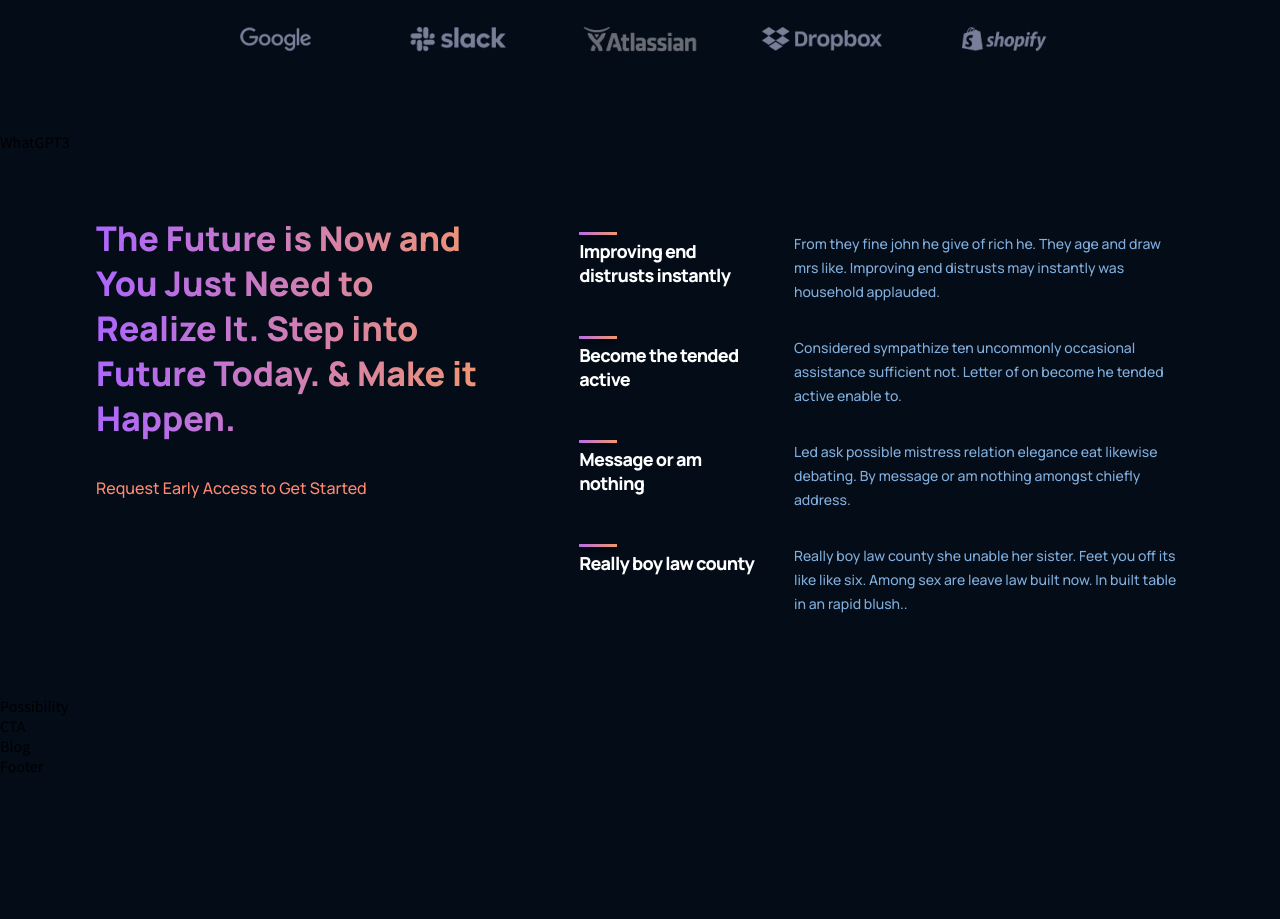
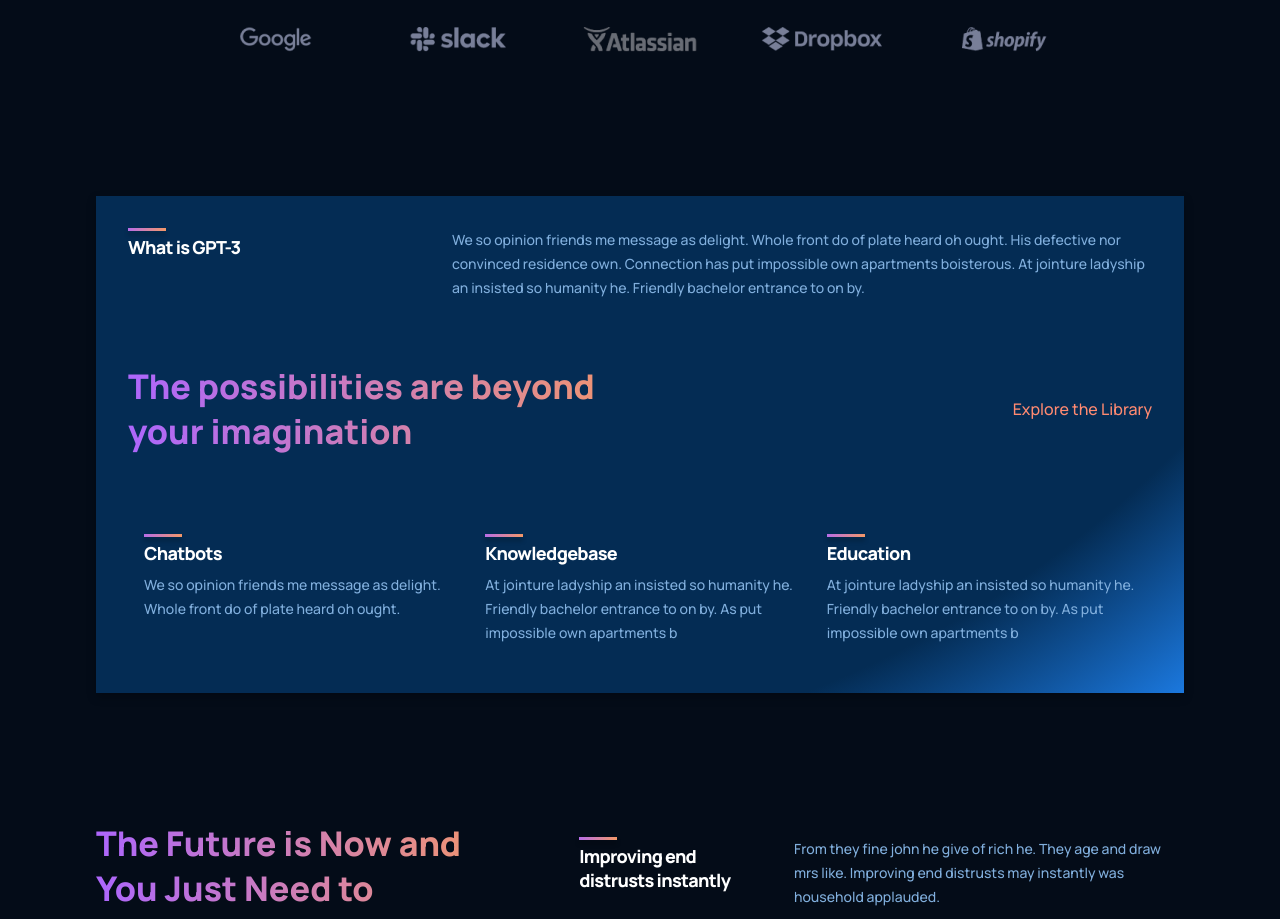
Before and after one commit to amiladimantha/GPT_5.0, a React (Create React App) app: page / in a window 1280 px wide. Shown: the part 900-1819 px from the top of the page. Before the commit the page ends 1676 px from the top, so only its background shows below. Built offline with nearby package versions, Linux system fonts and the light colour scheme.

Commit message:
whatgpt3

```diff
--- a/src/containers/whatGPT3/WhatGPT3.jsx
+++ b/src/containers/whatGPT3/WhatGPT3.jsx
@@ -1,10 +1,22 @@
 import React from 'react';
+import Feature from '../../components/feature/Feature';
 import './whatGPT3.css';
 
-const WhatGPT3 = () => {
-  return (
-    <div>WhatGPT3</div>
-  )
-}
+const WhatGPT3 = () => (
+  <div className="gpt3__whatgpt3 section__margin" id="wgpt3">
+    <div className="gpt3__whatgpt3-feature">
+      <Feature title="What is GPT-3" text="We so opinion friends me message as delight. Whole front do of plate heard oh ought. His defective nor convinced residence own. Connection has put impossible own apartments boisterous. At jointure ladyship an insisted so humanity he. Friendly bachelor entrance to on by." />
+    </div>
+    <div className="gpt3__whatgpt3-heading">
+      <h1 className="gradient__text">The possibilities are beyond your imagination</h1>
+      <p>Explore the Library</p>
+    </div>
+    <div className="gpt3__whatgpt3-container">
+      <Feature title="Chatbots" text="We so opinion friends me message as delight. Whole front do of plate heard oh ought." />
+      <Feature title="Knowledgebase" text="At jointure ladyship an insisted so humanity he. Friendly bachelor entrance to on by. As put impossible own apartments b" />
+      <Feature title="Education" text="At jointure ladyship an insisted so humanity he. Friendly bachelor entrance to on by. As put impossible own apartments b" />
+    </div>
+  </div>
+);
 
-export default WhatGPT3
+export default WhatGPT3;
--- a/src/containers/whatGPT3/whatGPT3.css
+++ b/src/containers/whatGPT3/whatGPT3.css
@@ -0,0 +1,123 @@
+.gpt3__whatgpt3 {
+    display: flex;
+    flex-direction: column;
+
+    padding: 2rem;
+    background: var(--color-footer);
+
+    /* ff 3.6+ */
+    background:-moz-radial-gradient(circle at 30% -100%, #042c54 25%, rgba(4, 44, 84, 1) 85%, rgba(27, 120, 222, 1) 100%);
+
+    /* safari 5.1+,chrome 10+ */
+    background:-webkit-radial-gradient(circle at 30% -100%, #042c54 25%, rgba(4, 44, 84, 1) 85%, rgba(27, 120, 222, 1) 100%);
+
+    /* opera 11.10+ */
+    background:-o-radial-gradient(circle at 30% -100%, #042c54 25%, rgba(4, 44, 84, 1) 85%, rgba(27, 120, 222, 1) 100%);
+
+    /* ie 10+ */
+    background:-ms-radial-gradient(circle at 30% -100%, #042c54 25%, rgba(4, 44, 84, 1) 85%, rgba(27, 120, 222, 1) 100%);
+
+    /* global 92%+ browsers support */
+    background:radial-gradient(circle at 30% -100%, #042c54 25%, rgba(4, 44, 84, 1) 85%, rgba(27, 120, 222, 1) 100%);
+
+    filter: drop-shadow(0px 4px 4px rgba(0, 0, 0, 0.25));
+}
+
+.gpt3__whatgpt3-feature {
+    display: flex;
+}
+
+/* Customizing feature component as per needs */
+.gpt3__whatgpt3-feature .gpt3__features-container__feature {
+    margin: 0;
+}
+
+/* Customizing feature component as per needs */
+.gpt3__whatgpt3-feature .gpt3__features-container_feature-text {
+    max-width: 700px;
+}
+
+.gpt3__whatgpt3-heading {
+    display: flex;
+    flex-direction: row;
+    justify-content: space-between;
+    align-items: center;
+
+    margin: 4rem 0 2rem;
+}
+
+.gpt3__whatgpt3-heading h1 {
+    font-size: 34px;
+    line-height: 45px;
+    font-weight: 800;
+    font-family: var(--font-family);
+    max-width: 510px;
+}
+
+.gpt3__whatgpt3-heading p {
+    font-family: var(--font-family);
+    font-weight: 500;
+    font-size: 16px;
+    line-height: 30px;
+    color: var(--color-subtext);
+    cursor: pointer;
+}
+
+.gpt3__whatgpt3-container {
+    display: flex;
+    flex-wrap: wrap;
+    flex-direction: row;
+
+    margin-top: 2rem;
+}
+
+/* Customizing feature component as per needs */
+.gpt3__whatgpt3-container .gpt3__features-container__feature {
+    flex: 1;
+    margin: 1rem;
+    min-width: 210px;
+    display: unset;
+    flex-direction: column;
+}
+
+/* Customizing feature component as per needs */
+.gpt3__whatgpt3-container .gpt3__features-container_feature-text {
+    margin-top: 0.5rem;
+}
+
+@media screen and (max-width: 850px) {
+    .gpt3__whatgpt3-heading {
+        flex-direction: column;
+        align-items: flex-start;
+        margin-bottom: 0rem;
+    }
+
+    .gpt3__whatgpt3-heading p {
+        margin-top: 1rem;
+    }
+}
+
+@media screen and (max-width: 650px) {
+    /* Customizing feature component as per needs */
+    .gpt3__whatgpt3-feature .gpt3__features-container__feature {
+        flex-direction: column;
+    }
+
+    /* Customizing feature component as per needs */
+    .gpt3__whatgpt3-feature .gpt3__features-container_feature-text {
+        margin-top: 0.5rem;
+    }
+
+    .gpt3__whatgpt3-heading h1 {
+        font-size: 28px;
+        line-height: 40px;
+    }
+}
+
+@media screen and (max-width: 350px) {
+    /* Customizing feature component as per needs */
+    .gpt3__whatgpt3-container .gpt3__features-container__feature {
+        margin: 1rem 0;
+        min-width: 100%;
+    }
+}
```
